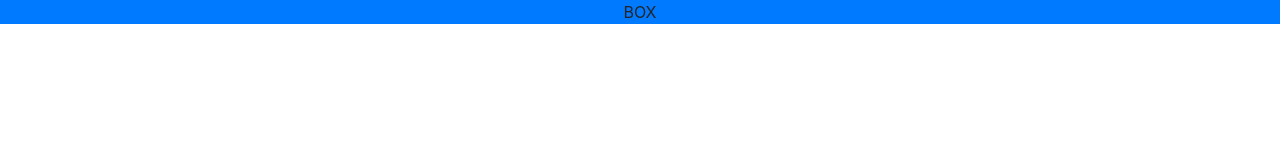
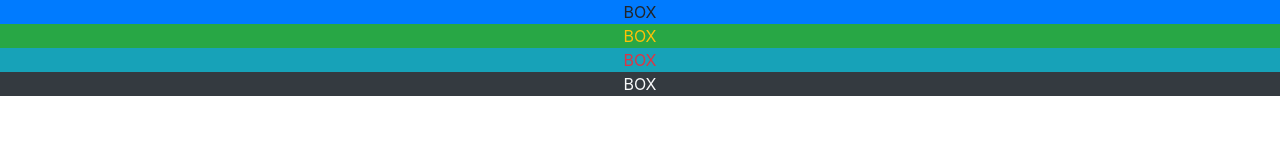
Before and after one commit to YuiseiMaruyama/Bootstrap, a plain HTML site: page index.html in a window 1280 px wide. Drawn offline with nearby package versions, Linux system fonts and the light colour scheme.

Commit message:
add new file

```diff
--- a/index.html
+++ b/index.html
@@ -1,4 +1,4 @@
-<!-- #02 初めてのBootstrap -->
+<!-- #03 要素に色をつけてみよう -->
 
 <!-- Bootstrapの利点としてstyle.cssに記述しなくてもHTML内でcssの機能を実装できる -->
 <!doctype html>
@@ -21,6 +21,9 @@
   <body>
     <!-- <div class="box">BOX</div> -->
     <div class="text-center bg-primary">BOX</div>
+    <div class="text-center bg-success text-warning">BOX</div>
+    <div class="text-center bg-info text-danger">BOX</div>
+    <div class="text-center bg-dark text-light">BOX</div>
 
     <!-- Optional JavaScript -->
     <!-- jQuery first, then Popper.js, then Bootstrap JS -->
```
